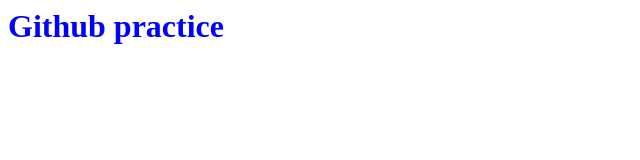
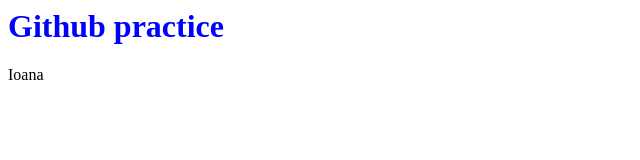
Before and after one commit to IoanaAdamovici/proiect-front-end-developer, a plain HTML site: page index.html in a window 1280 px wide. Shown: the full height of the page, 0-640 px from the left. Drawn offline with Linux system fonts and the light colour scheme.

Commit message:
am adaugat numele meu

```diff
--- a/index.html
+++ b/index.html
@@ -5,5 +5,6 @@
         </head>
         <body>
             <h1>Github practice</h1>
+            <p>Ioana</p>
             </body>
     <html>
```
